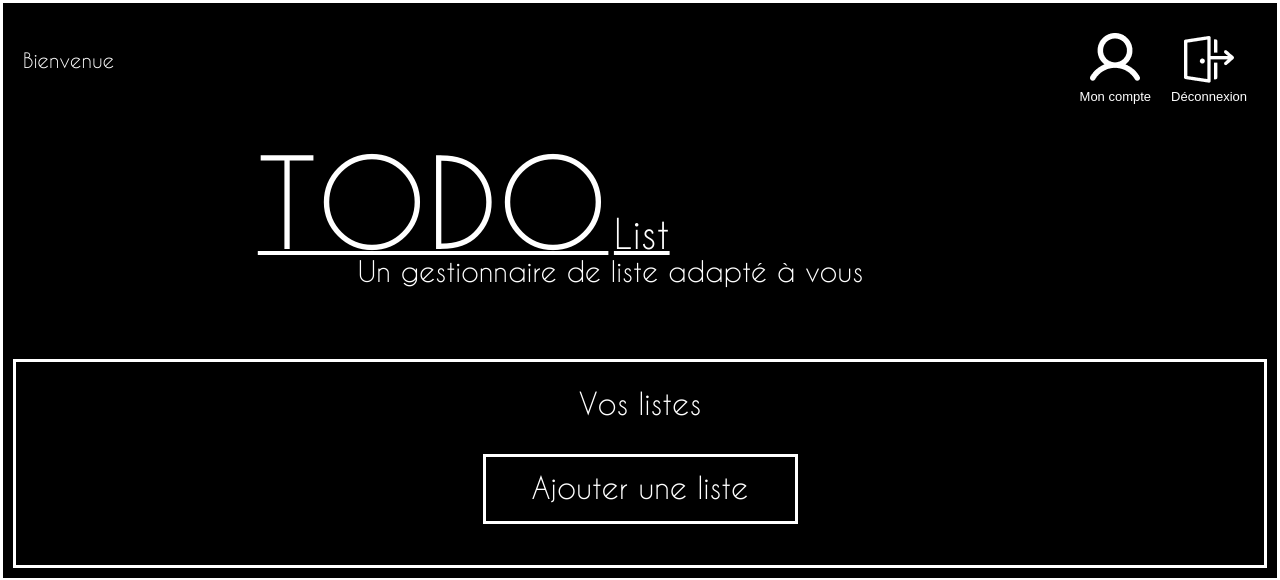
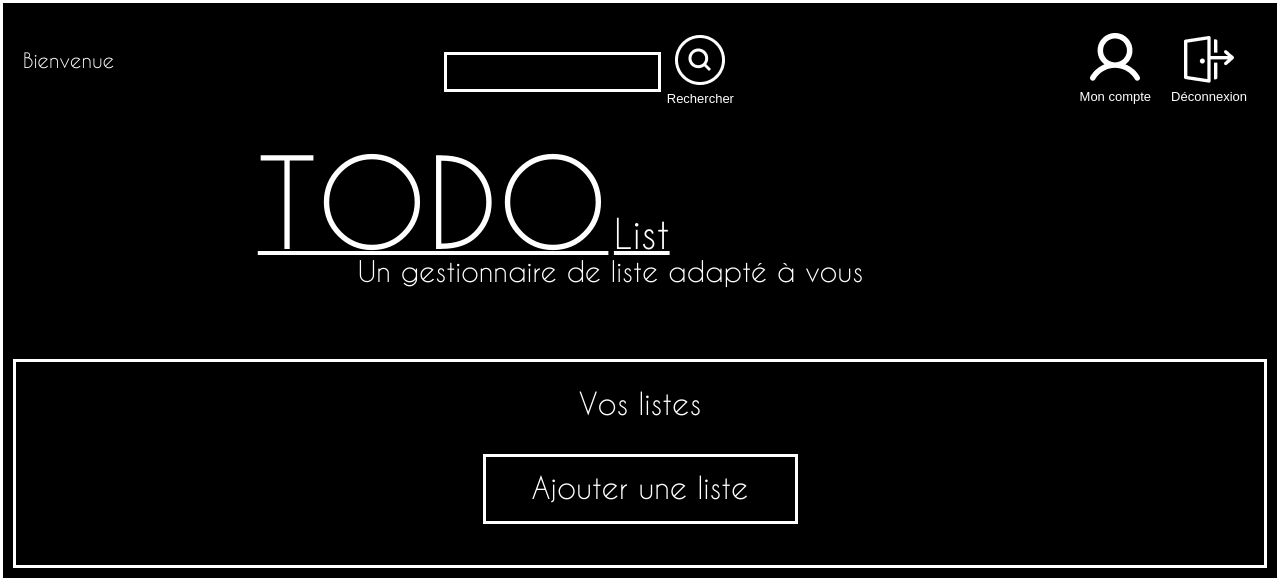
Before and after one commit to ClodianeC/Ravenclaw, a PHP site: page /liste/creer_modifier/index.php in a window 1280 px wide. Shown: the top 580 px of the page. Run offline with PHP 8.4, Linux system fonts and the light colour scheme; data that the repository does not hold is empty.

Commit message:
commit avant que ça plante

```diff
--- a/css/styles_clodiane.css
+++ b/css/styles_clodiane.css
@@ -521,11 +521,43 @@ abbr[title]:hover {
 }
 
 .icon_header .icon,
-.retour .icon {
+.retour .icon,
+.buttonSearch .icon {
   background-image: url(../img/images/sprite-icons.png);
   display: inline-block;
   width: 50px;
   height: 50px;
+}
+
+.buttonSearch .icon {
+  background-position: 0px 200px;
+}
+
+.buttonSearch:hover .icon,
+.buttonSearch:active .icon {
+  background-position: 50px 200px;
+}
+
+.buttonSearch p {
+  margin: 0.3rem 0;
+  font-size: 1.3rem;
+  color: #FFFFFF;
+}
+
+.buttonSearch:hover p,
+.buttonSearch:active p {
+  text-decoration: #FFFFFF underline solid 1px;
+}
+
+.buttonSearch {
+  background-color: #000000;
+  border: none;
+}
+
+.recherche {
+  display: flex;
+  flex-direction: row;
+  align-items: center;
 }
 
 .icon_header:link#compte .icon,
@@ -1010,11 +1042,12 @@ body {
 .nomForm,
 .jourForm,
 .moisForm,
-.anneeForm {
+.anneeForm,
+.inputRecherche {
   color: #FFFFFF;
   background-color: #000000;
   border: solid #FFFFFF 3px;
-  height: 50px;
+  height: 40px;
 }
 
 .completionForm,
--- a/inc/fragments/entete.php
+++ b/inc/fragments/entete.php
@@ -27,6 +27,10 @@ $pdosResultatListes->closeCursor();
 <div class="header">
     <div class="topEntete">
         <p class="bienvenue">Bienvenue <?php echo $nomUtilisateur ?></p>
+        <form class="recherche" action="<?php echo $niveau ?>index.php" method="get">
+            <input type="text" name="search" id="search" class="inputRecherche">
+            <button type="submit" class="buttonSearch" id="buttonSearch"><div class="icon"></div><p>Rechercher</p></button>
+        </form>
         <div class="boutonsEntete">
             <a href="" class="icon_header" id="compte"><div class="icon" ></div><p>Mon compte</p></a>
             <a href="" class="icon_header" id="deconnexion"><div class="icon"></div><p>Déconnexion</p></a>
--- a/js/script_clodiane.js
+++ b/js/script_clodiane.js
@@ -1,16 +1,19 @@
 /* Projet TodoList */
 /* @author : Clodiane Charette */
+const inputJour = document.getElementById("jour");
+const inputMois = document.getElementById("mois");
+const inputAnnee = document.getElementById("annee");
 
 const objFormulaire = {
+
     initialiser: function () {
-        document.getElementById("")
+        inputJour.style.display = "none";
+        inputMois.style.display = "none";
+        inputAnnee.style.display = "none";
     }
 }
 
 function hideShowEcheance(etat) {
-    const inputJour = document.getElementById("jour");
-    const inputMois = document.getElementById("mois");
-    const inputAnnee = document.getElementById("annee");
     if(etat == 1){
         document.getElementById("echeanceOnOff").value = 0;
         document.getElementById("echeanceOnOff").classList.remove("echeanceOff");
--- a/liste/creer_modifier/index.php
+++ b/liste/creer_modifier/index.php
@@ -340,7 +340,7 @@ if($strCodeOperation=="Modification-complete" || $strCodeOperation=="Ajout-compl
                                 <option value="01">2022</option>
                             </select>
                         </div>
-                        <button type="button"  name='echeanceOnOff' id='echeanceOnOff' value=1 class="bouton echeanceOff boutonEcheance">Ne pas mettre d'échéance</button>
+                        <button type="button"  name='echeanceOnOff' id='echeanceOnOff' value=0 class="bouton echeanceOn boutonEcheance">Ne pas mettre d'échéance</button>
                     </fieldset>
                 </div>
                 <div class="boutonsForm">
--- a/scss/styles_clodiane.scss
+++ b/scss/styles_clodiane.scss
@@ -45,11 +45,37 @@
   margin: 0.3rem 0;
 }
 .icon_header .icon,
-.retour .icon{
+.retour .icon,
+.buttonSearch .icon{
   background-image: url(../img/images/sprite-icons.png);
   display: inline-block;
   width: 50px;
   height: 50px;
+}
+.buttonSearch .icon{
+  background-position: 0px 200px;
+}
+.buttonSearch:hover .icon,
+.buttonSearch:active .icon{
+  background-position: 50px 200px;
+}
+.buttonSearch p{
+  margin: 0.3rem 0;
+  font-size: 1.3rem;
+  color: $blanc;
+}
+.buttonSearch:hover p,
+.buttonSearch:active p{
+  text-decoration: $blanc underline solid 1px;
+}
+.buttonSearch{
+  background-color: $noir;
+  border: none;
+}
+.recherche{
+  display: flex;
+  flex-direction: row;
+  align-items: center;
 }
 .icon_header:link#compte .icon,
 .icon_header:visited#compte .icon{
@@ -455,11 +481,12 @@ body{
 .nomForm,
 .jourForm,
 .moisForm,
-.anneeForm{
+.anneeForm,
+.inputRecherche{
   color: $blanc;
   background-color: $noir;
   border: solid $blanc 3px;
-  height: 50px;
+  height: 40px;
 }
 .completionForm,
 .nomForm{
```
Also changed, not shown: 1 other file.
